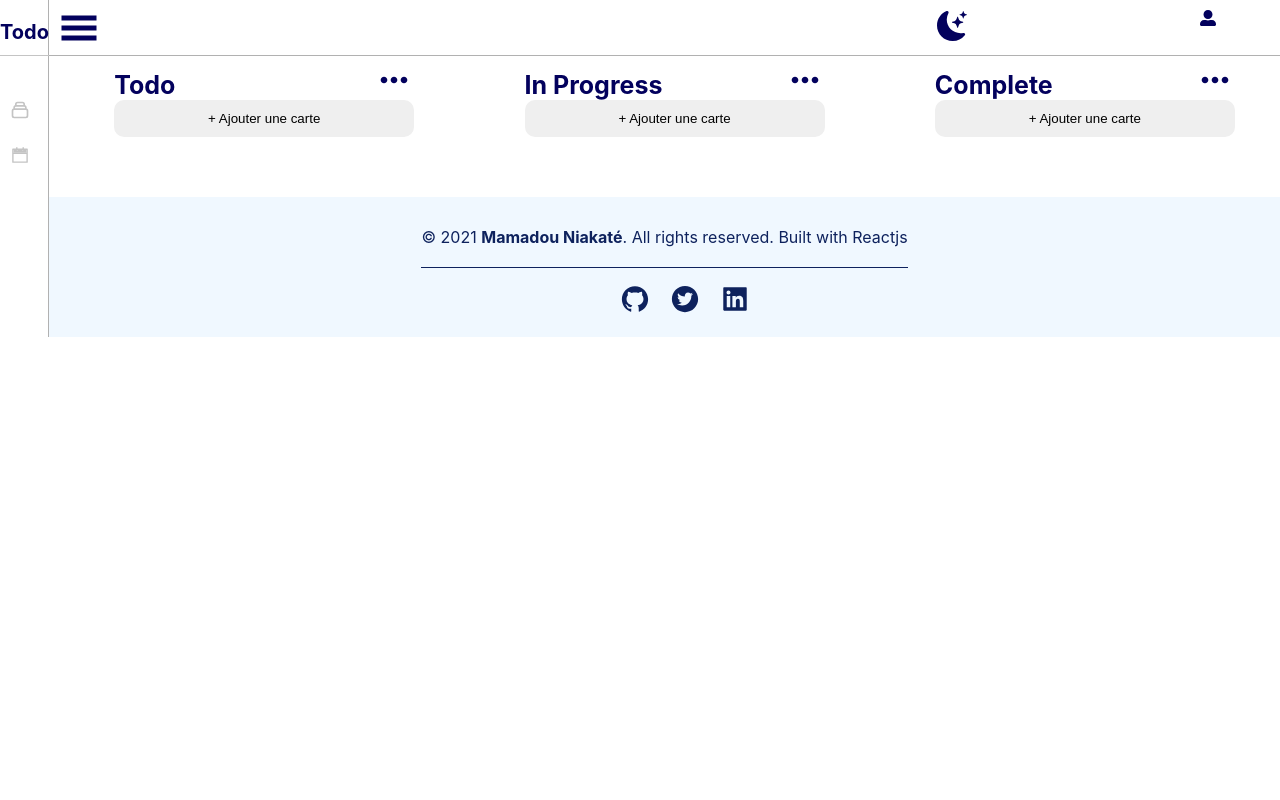
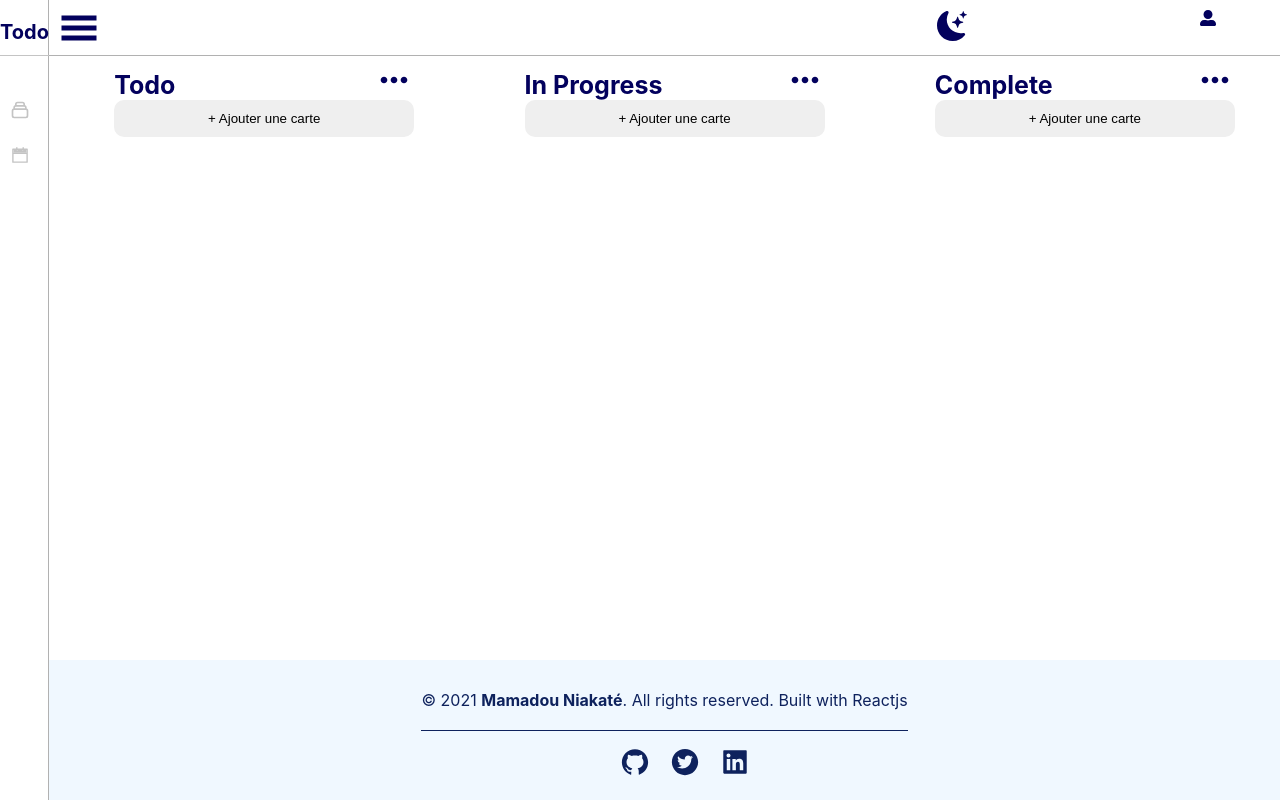
Before and after one commit to mamadou-niakate/TODO-List, a React (Create React App) app: page / in a window 1280 px wide. Built offline with nearby package versions, Linux system fonts and the light colour scheme.

Commit message:
scroll cards list when overflowing

```diff
--- a/src/App.css
+++ b/src/App.css
@@ -2,6 +2,7 @@
   display: flex;
   justify-content: space-between;
   transition: 1s ease;
+  height: 100vh; /* 100% height */
 }
 
 main {
@@ -9,7 +10,6 @@ main {
   justify-content: space-between;
   flex-direction: column;
   width: 100%;
-  height: 100%;
 }
 
 /**** CHILD COMPONENT */
--- a/src/pages/Tasks/index.css
+++ b/src/pages/Tasks/index.css
@@ -9,6 +9,11 @@ main .content {
   height: 100%;
   padding: 60px 0 60px 0;
   transition: 1s ease;
+}
+
+main .content > * {
+  overflow-y: auto;
+  flex-shrink: 0;
 }
 
 /* default styles here for older browsers.
```
